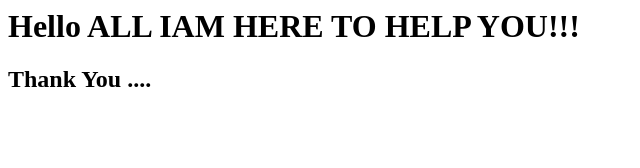
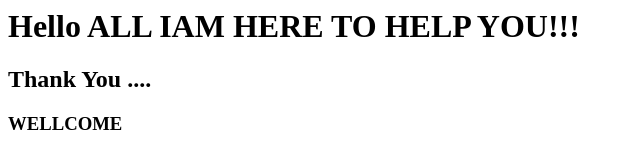
Before and after one commit to shireeshabasani/oops, a plain HTML site: page index.html in a window 1280 px wide. Shown: the whole page, without its empty margins (0-640 px from the left). Drawn offline with Linux system fonts and the light colour scheme.

Commit message:
Test commit

```diff
--- a/index.html
+++ b/index.html
@@ -3,6 +3,7 @@
           <body>
               <h1> Hello ALL IAM HERE TO HELP YOU!!!<h1>
                    <h2>Thank You ....<h2>
+                   <h3>WELLCOME<h3>
               <body>
       <head>
 <html>
```
